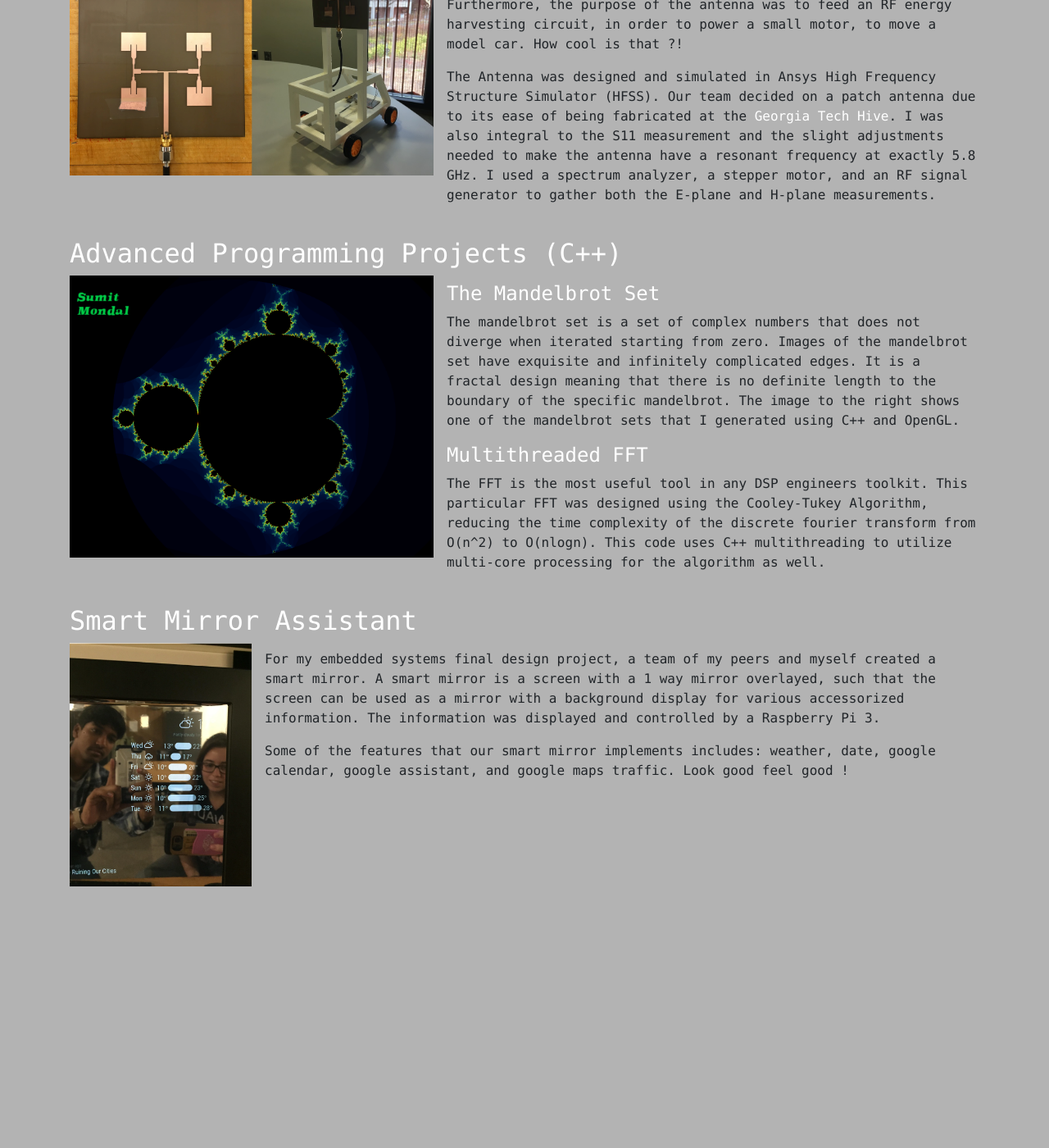
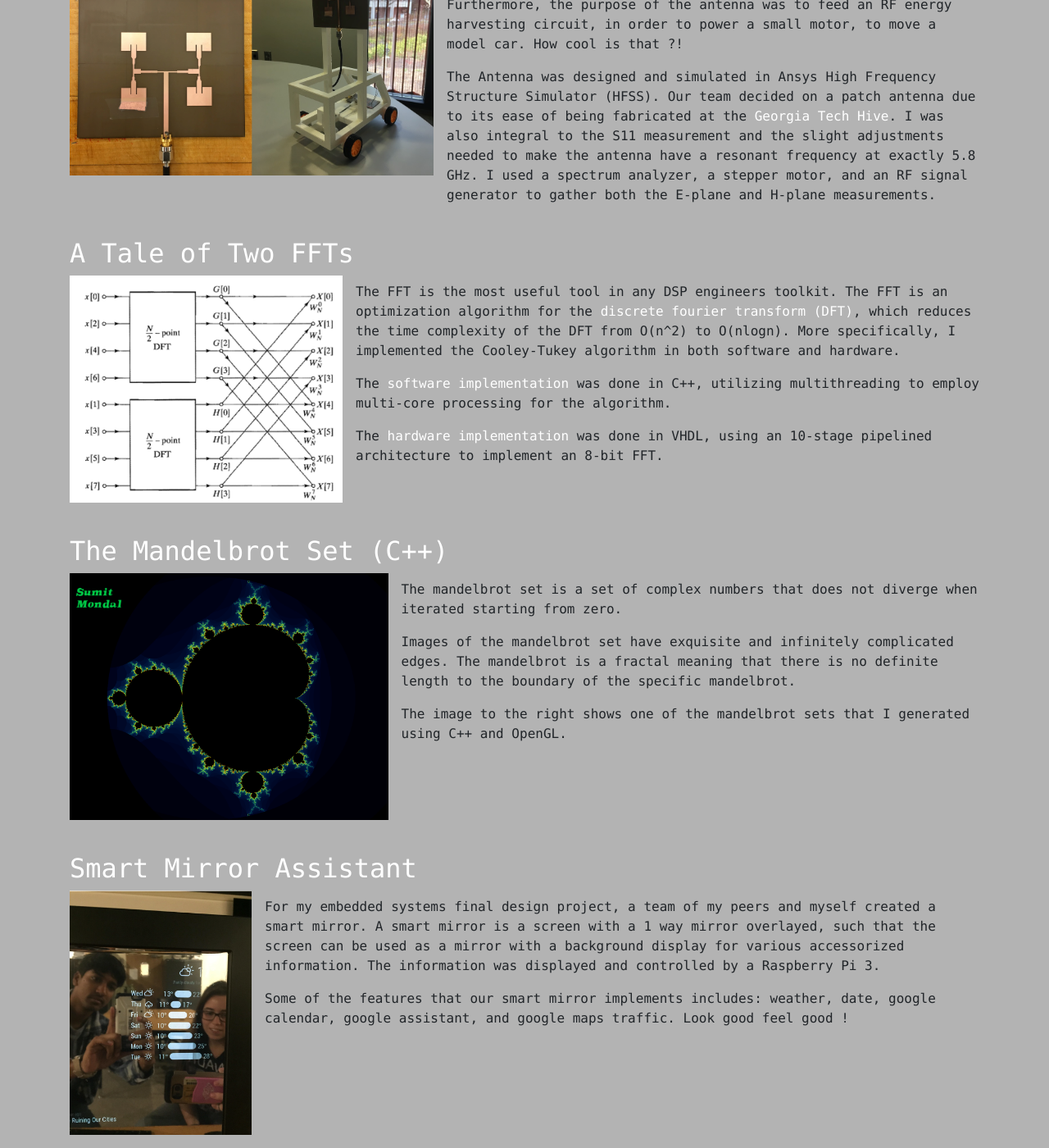
Before and after one commit to SumitMondal/SumitMondal.github.io, a Jekyll site: the page built from projects/index.html, in a window 1280 px wide and 1400 px high, scrolled down 1045 px. Shown: the whole window at 82% size. Built offline with Jekyll 4.4.1, drawn with Linux system fonts in a browser that asks for light colours; before the commit the page ends 2142 px from its top, so only the background shows below that.

Commit message:
adding FFT projects

```diff
--- a/projects/index.html
+++ b/projects/index.html
@@ -56,16 +56,29 @@ layout: project
   <div class="row">
     <div class="col">
       <br>
-      <h2 class="text-secondary">Advanced Programming Projects (C++)</h2>
-      <p><img src="/images/mandelbrot.png" style="width: 40%;display: block; float:left;margin:0 1em 1em 0;"   alt="cover" /></p>
-      <h4 class="text-secondary">The Mandelbrot Set</h4>
-      <p>The mandelbrot set is a set of complex numbers that does not diverge when iterated starting from zero. Images of the mandelbrot set have exquisite and infinitely complicated edges. It is a fractal design meaning that there is no definite length to the boundary of the specific mandelbrot. The image to the right shows one of the mandelbrot sets that I generated using C++ and OpenGL. </p>
-      <h4 class="text-secondary">Multithreaded FFT</h4>
-      <p> The FFT is the most useful tool in any DSP engineers toolkit. This particular FFT was designed using the Cooley-Tukey Algorithm, reducing the time complexity of the discrete fourier transform from O(n^2) to O(nlogn). This code uses C++ multithreading to utilize multi-core processing for the algorithm as well. </p>
+      <h2 class="text-secondary">A Tale of Two FFTs</h2>
+      <p><img src="/images/fft.png" style="width: 30%;display: block; float:left;margin:0 1em 1em 0;"   alt="cover" /></p>
+      <p> The FFT is the most useful tool in any DSP engineers toolkit. The FFT is an optimization algorithm for the <a href="https://en.wikipedia.org/wiki/Discrete_Fourier_transform">discrete fourier transform (DFT)</a>, which reduces the time complexity of the DFT from O(n^2) to O(nlogn). More specifically, I implemented the Cooley-Tukey algorithm in both software and hardware.</p>
+      <p> The <a href="https://github.com/SumitMondal/FFT_software">software implementation</a> was done in C++, utilizing multithreading to employ multi-core processing for the algorithm.</p>
+      <p> The <a href="https://github.com/SumitMondal/FFT_hardware">hardware implementation</a> was done in VHDL, using an 10-stage pipelined architecture to implement an 8-bit FFT.</p>
     </div>
   </div>
 </div>
 
+
+
+<div class="container">
+  <div class="row">
+    <div class="col">
+      <br>
+      <h2 class="text-secondary">The Mandelbrot Set (C++)</h2>
+      <p><img src="/images/mandelbrot.png" style="width: 35%;display: block; float:left;margin:0 1em 1em 0;"   alt="cover" /></p>
+      <p>The mandelbrot set is a set of complex numbers that does not diverge when iterated starting from zero.</p>
+      <p>Images of the mandelbrot set have exquisite and infinitely complicated edges. The mandelbrot is a fractal meaning that there is no definite length to the boundary of the specific mandelbrot.</p>
+      <p> The image to the right shows one of the mandelbrot sets that I generated using C++ and OpenGL. </p>
+    </div>
+  </div>
+</div>
 
 
 <div class="container">
```
Also changed, not shown: images/fft.png (added), 3 other files.
